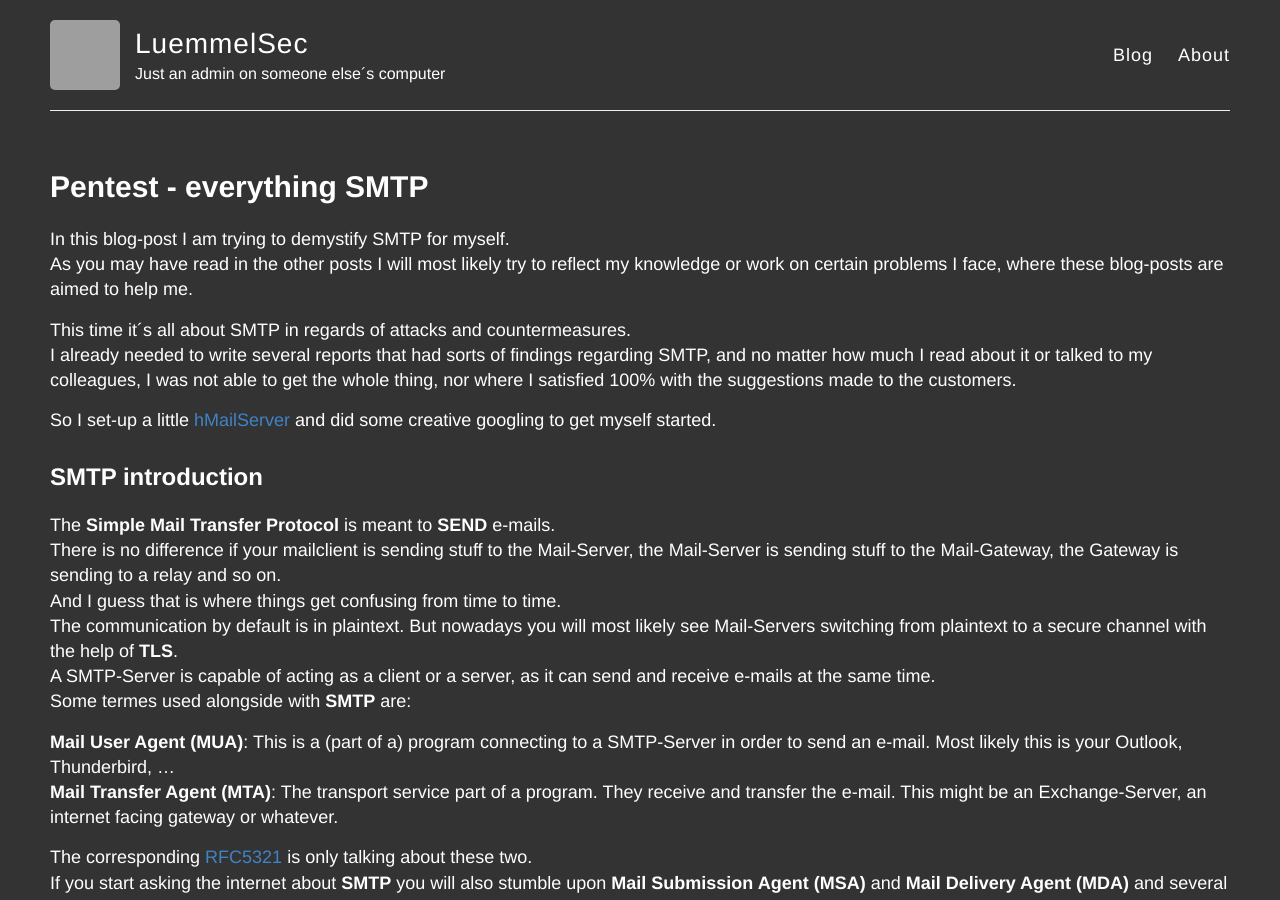
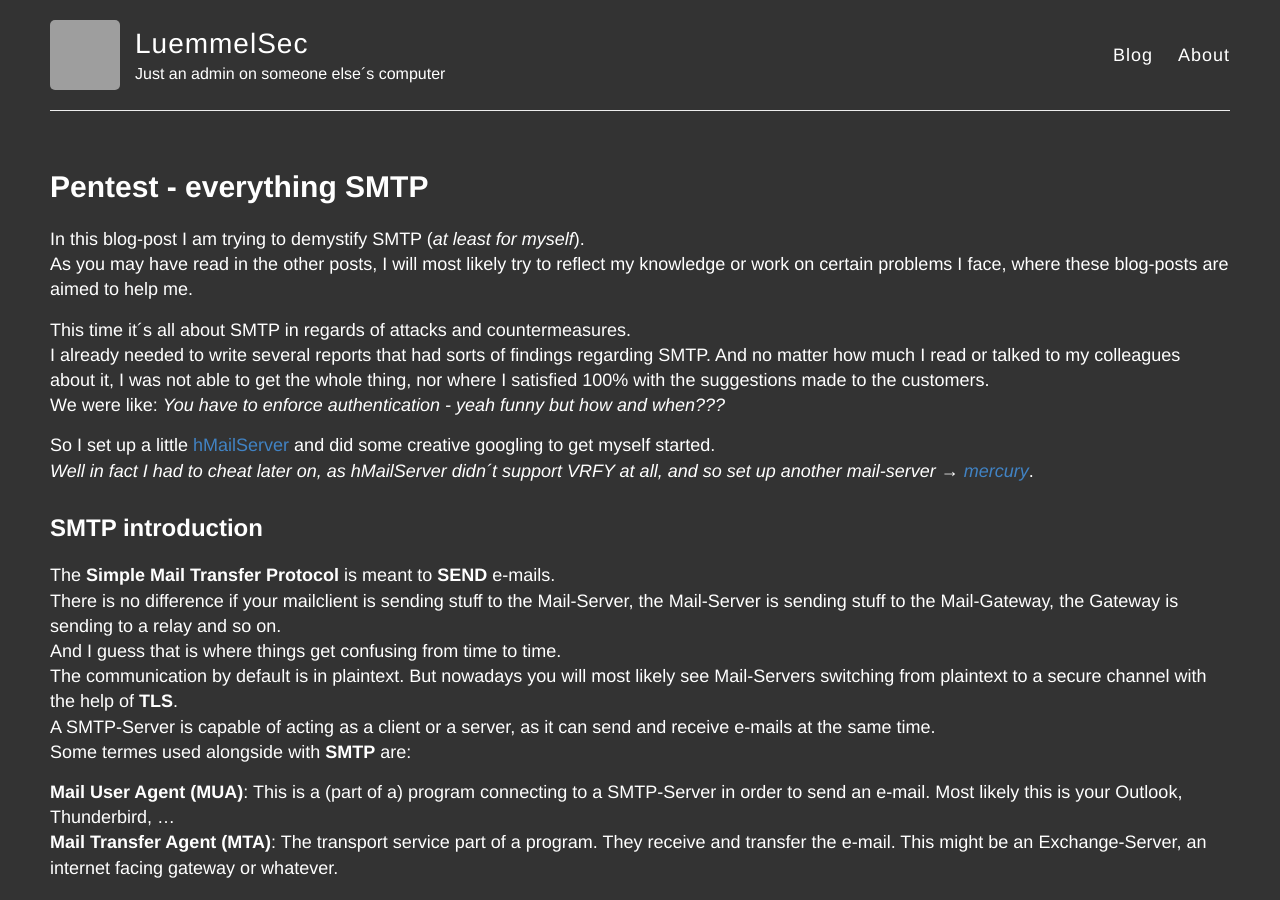
Before and after one commit to LuemmelSec/LuemmelSec.github.io, a Jekyll site: the page built from _posts/2020-12-23-Pentest-everything-SMTP.md, in a window 1280 px wide and 900 px high. Built offline with Jekyll 4.4.1, drawn with Linux system fonts in a browser that asks for light colours; grey boxes are pictures that could not be loaded.

Commit message:
Update 2020-12-23-Pentest-everything-SMTP.md

```diff
--- a/_posts/2020-12-23-Pentest-everything-SMTP.md
+++ b/_posts/2020-12-23-Pentest-everything-SMTP.md
@@ -3,13 +3,15 @@ layout: post
 title: Pentest - everything SMTP
 ---
 
-In this blog-post I am trying to demystify SMTP for myself.
-As you may have read in the other posts I will most likely try to reflect my knowledge or work on certain problems I face, where these blog-posts are aimed to help me.
+In this blog-post I am trying to demystify SMTP (*at least for myself*).
+As you may have read in the other posts, I will most likely try to reflect my knowledge or work on certain problems I face, where these blog-posts are aimed to help me.
 
 This time it´s all about SMTP in regards of attacks and countermeasures.
-I already needed to write several reports that had sorts of findings regarding SMTP, and no matter how much I read about it or talked to my colleagues, I was not able to get the whole thing, nor where I satisfied 100% with the suggestions made to the customers.
+I already needed to write several reports that had sorts of findings regarding SMTP. And no matter how much I read or talked to my colleagues about it, I was not able to get the whole thing, nor where I satisfied 100% with the suggestions made to the customers.
+We were like: *You have to enforce authentication - yeah funny but how and when???*
 
-So I set-up a little [hMailServer](https://www.hmailserver.com/download) and did some creative googling to get myself started.
+So I set up a little [hMailServer](https://www.hmailserver.com/download) and did some creative googling to get myself started.
+*Well in fact I had to cheat later on, as hMailServer didn´t support VRFY at all, and so set up another mail-server → [mercury](http://www.pmail.com/downloads.htm)*.
 
 ## SMTP introduction
 
```
